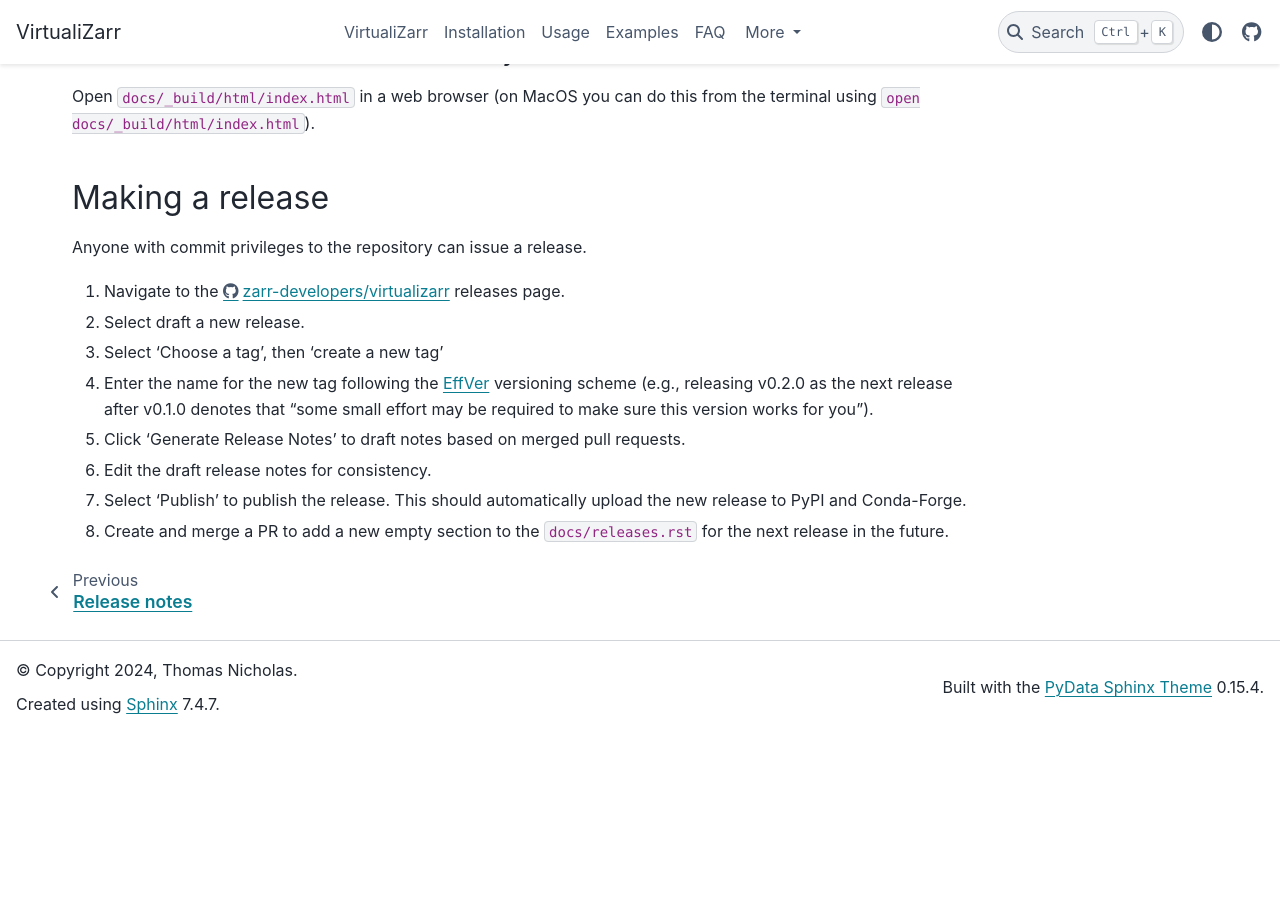
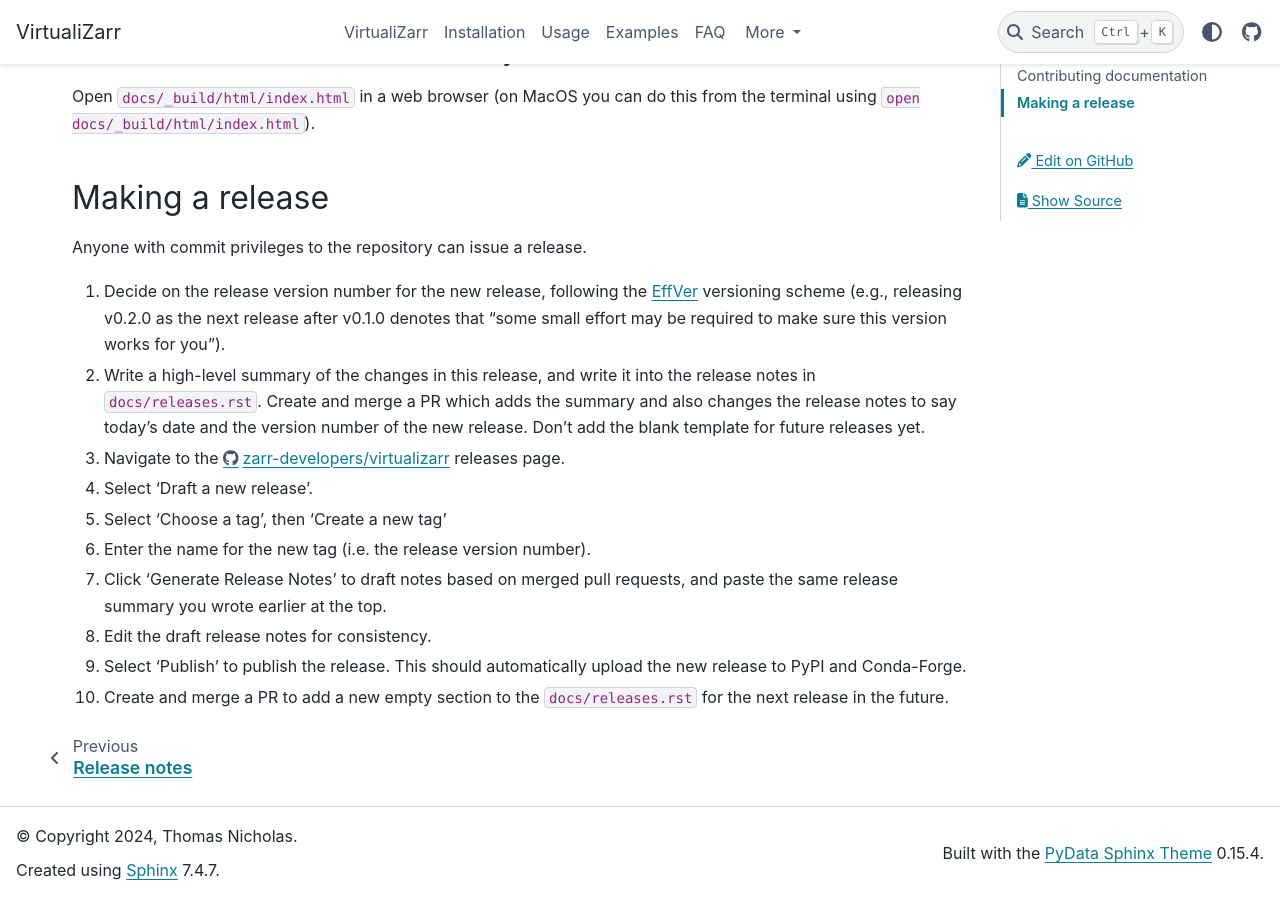
Before and after one commit to zarr-developers/VirtualiZarr, a Sphinx documentation site: the page built from docs/contributing.md, in a window 1280 px wide and 900 px high, scrolled down 1022 px. Built offline with Sphinx 7.4.7 and the PyData theme 0.15.4, drawn with Linux system fonts in a browser that asks for light colours; before the commit the page ends 1755 px from its top, so only the background shows below that.

Commit message:
clarify when to update the release notes

```diff
--- a/docs/contributing.md
+++ b/docs/contributing.md
@@ -41,11 +41,13 @@
 
 Anyone with commit privileges to the repository can issue a release.
 
-1. Navigate to the [https://github.com/zarr-developers/virtualizarr/releases](https://github.com/zarr-developers/virtualizarr/releases) releases page.
-2. Select draft a new release.
-3. Select 'Choose a tag', then 'create a new tag'
-4. Enter the name for the new tag following the [EffVer](https://jacobtomlinson.dev/effver/) versioning scheme (e.g., releasing v0.2.0 as the next release after v0.1.0 denotes that “some small effort may be required to make sure this version works for you”).
-4. Click 'Generate Release Notes' to draft notes based on merged pull requests.
-5. Edit the draft release notes for consistency.
-6. Select 'Publish' to publish the release. This should automatically upload the new release to PyPI and Conda-Forge.
-7. Create and merge a PR to add a new empty section to the `docs/releases.rst` for the next release in the future.
+1. Decide on the release version number for the new release, following the [EffVer](https://jacobtomlinson.dev/effver/) versioning scheme (e.g., releasing v0.2.0 as the next release after v0.1.0 denotes that “some small effort may be required to make sure this version works for you”).
+2. Write a high-level summary of the changes in this release, and write it into the release notes in `docs/releases.rst`. Create and merge a PR which adds the summary and also changes the release notes to say today's date and the version number of the new release. Don't add the blank template for future releases yet.
+3. Navigate to the [https://github.com/zarr-developers/virtualizarr/releases](https://github.com/zarr-developers/virtualizarr/releases) releases page.
+4. Select 'Draft a new release'.
+5. Select 'Choose a tag', then 'Create a new tag'
+6. Enter the name for the new tag (i.e. the release version number).
+7. Click 'Generate Release Notes' to draft notes based on merged pull requests, and paste the same release summary you wrote earlier at the top.
+8. Edit the draft release notes for consistency.
+9. Select 'Publish' to publish the release. This should automatically upload the new release to PyPI and Conda-Forge.
+10. Create and merge a PR to add a new empty section to the `docs/releases.rst` for the next release in the future.
```
